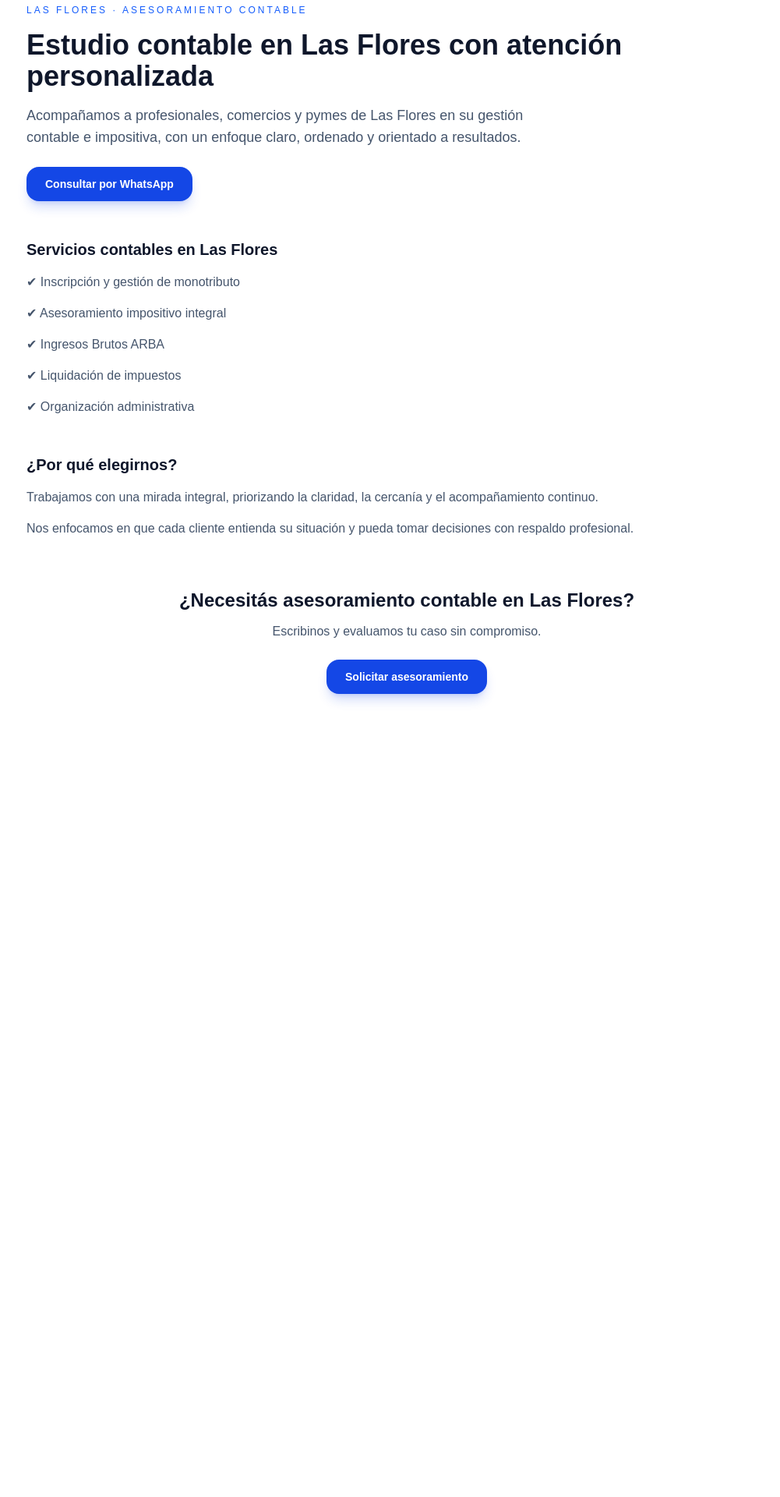
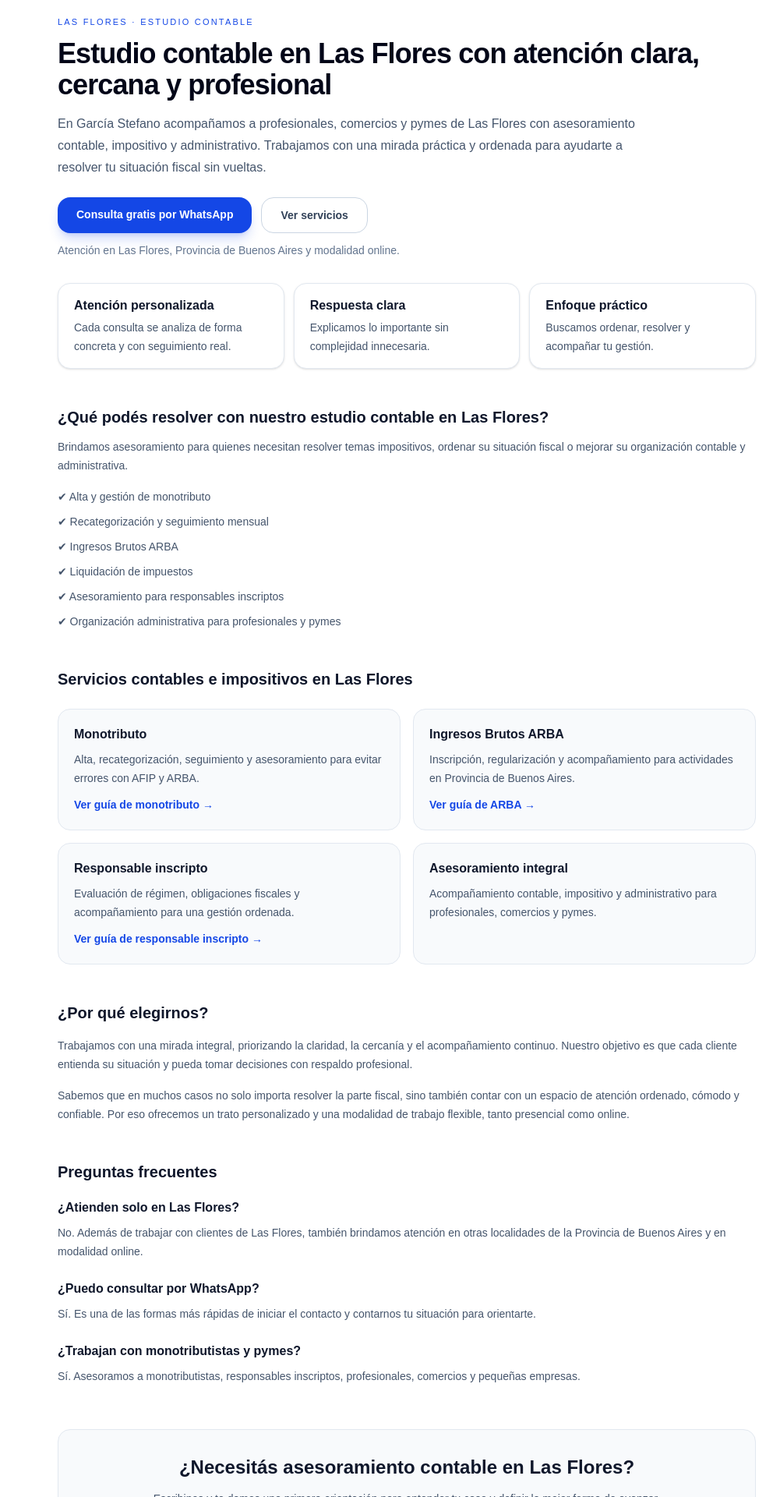
Before and after one commit to diegoartola/garciastefano-web, a Next.js app: page /estudio-contable-las-flores in a window 1280 px wide. Shown: the part 60-1980 px from the top of the page at 78% size, without its empty margins (118-1119 px from the left). Before the commit the page ends 1014 px from the top, so only its background shows below. Built offline with nearby package versions, Linux system fonts and the light colour scheme.

Commit message:
Add estudio contable las flores landing

```diff
--- a/app/estudio-contable-las-flores/page.tsx
+++ b/app/estudio-contable-las-flores/page.tsx
@@ -1,91 +1,266 @@
-export const metadata = {
-  title: "Estudio contable en Las Flores | García Stefano",
+import type { Metadata } from "next";
+
+export const metadata: Metadata = {
+  title: "Estudio contable en Las Flores | Asesoramiento integral",
   description:
-    "Estudio contable en Las Flores. Asesoramiento impositivo, monotributo, ingresos brutos y gestión contable para profesionales y pymes.",
+    "Estudio contable en Las Flores para profesionales, comercios y pymes. Monotributo, ARBA, impuestos y asesoramiento contable con atención clara y personalizada.",
 };
 
 export default function LasFloresPage() {
   return (
-    <main className="px-6 py-16 max-w-5xl mx-auto">
-      {/* HERO */}
-      <section className="mb-12">
-        <p className="text-[12px] uppercase tracking-[0.25em] text-blue-600 font-medium">
-          LAS FLORES · ASESORAMIENTO CONTABLE
+    <main className="px-4 py-16 md:px-6 md:py-20">
+      <div className="mx-auto max-w-4xl">
+        <p className="text-[11px] uppercase tracking-[0.2em] text-blue-700">
+          Las Flores · Estudio contable
         </p>
 
-        <h1 className="mt-4 text-3xl md:text-4xl font-semibold text-slate-900">
-          Estudio contable en Las Flores con atención personalizada
+        <h1 className="mt-3 text-3xl font-bold tracking-tight text-slate-950 md:text-4xl">
+          Estudio contable en Las Flores con atención clara, cercana y
+          profesional
         </h1>
 
-        <p className="mt-4 text-slate-600 text-base md:text-lg max-w-2xl">
-          Acompañamos a profesionales, comercios y pymes de Las Flores en su
-          gestión contable e impositiva, con un enfoque claro, ordenado y
-          orientado a resultados.
+        <p className="mt-4 max-w-3xl text-base leading-7 text-slate-600">
+          En García Stefano acompañamos a profesionales, comercios y pymes de
+          Las Flores con asesoramiento contable, impositivo y administrativo.
+          Trabajamos con una mirada práctica y ordenada para ayudarte a resolver
+          tu situación fiscal sin vueltas.
         </p>
 
-        <div className="mt-6">
+        <div className="mt-6 flex flex-col gap-3 sm:flex-row">
           <a
-            href="https://wa.me/5492215035412?text=Hola%20quiero%20asesoramiento%20contable"
-            className="inline-block rounded-2xl bg-blue-700 px-6 py-3 text-sm font-semibold text-white shadow-lg shadow-blue-700/20 transition hover:bg-blue-800"
+            href="https://wa.me/5492215035412?text=Hola,%20quiero%20asesoramiento%20contable%20en%20Las%20Flores"
+            target="_blank"
+            rel="noopener noreferrer"
+            className="inline-block rounded-2xl bg-blue-700 px-6 py-3 text-center text-sm font-semibold text-white shadow-lg shadow-blue-700/20 transition hover:bg-blue-800"
           >
-            Consultar por WhatsApp
+            Consulta gratis por WhatsApp
           </a>
+
+          <a
+            href="#servicios"
+            className="inline-block rounded-2xl border border-slate-300 bg-white px-6 py-3 text-center text-sm font-semibold text-slate-700 transition hover:border-blue-200 hover:bg-blue-50 hover:text-blue-700"
+          >
+            Ver servicios
+          </a>
+        </div>
+
+        <p className="mt-3 text-sm text-slate-500">
+          Atención en Las Flores, Provincia de Buenos Aires y modalidad online.
+        </p>
+
+        <div className="mt-8 grid gap-3 sm:grid-cols-3">
+          <div className="rounded-2xl border border-slate-200 bg-white px-5 py-4 shadow-sm">
+            <p className="text-base font-semibold text-slate-900">
+              Atención personalizada
+            </p>
+            <p className="mt-1 text-sm leading-6 text-slate-600">
+              Cada consulta se analiza de forma concreta y con seguimiento real.
+            </p>
+          </div>
+
+          <div className="rounded-2xl border border-slate-200 bg-white px-5 py-4 shadow-sm">
+            <p className="text-base font-semibold text-slate-900">
+              Respuesta clara
+            </p>
+            <p className="mt-1 text-sm leading-6 text-slate-600">
+              Explicamos lo importante sin complejidad innecesaria.
+            </p>
+          </div>
+
+          <div className="rounded-2xl border border-slate-200 bg-white px-5 py-4 shadow-sm">
+            <p className="text-base font-semibold text-slate-900">
+              Enfoque práctico
+            </p>
+            <p className="mt-1 text-sm leading-6 text-slate-600">
+              Buscamos ordenar, resolver y acompañar tu gestión.
+            </p>
+          </div>
+        </div>
+
+        <section className="mt-12">
+          <h2 className="text-xl font-semibold text-slate-900">
+            ¿Qué podés resolver con nuestro estudio contable en Las Flores?
+          </h2>
+
+          <p className="mt-3 text-sm leading-6 text-slate-600">
+            Brindamos asesoramiento para quienes necesitan resolver temas
+            impositivos, ordenar su situación fiscal o mejorar su organización
+            contable y administrativa.
+          </p>
+
+          <ul className="mt-4 space-y-2 text-sm leading-6 text-slate-600">
+            <li>✔ Alta y gestión de monotributo</li>
+            <li>✔ Recategorización y seguimiento mensual</li>
+            <li>✔ Ingresos Brutos ARBA</li>
+            <li>✔ Liquidación de impuestos</li>
+            <li>✔ Asesoramiento para responsables inscriptos</li>
+            <li>✔ Organización administrativa para profesionales y pymes</li>
+          </ul>
+        </section>
+
+        <section id="servicios" className="mt-12">
+          <h2 className="text-xl font-semibold text-slate-900">
+            Servicios contables e impositivos en Las Flores
+          </h2>
+
+          <div className="mt-6 grid gap-4 sm:grid-cols-2">
+            <div className="rounded-2xl border border-slate-200 bg-slate-50 p-5">
+              <h3 className="text-base font-semibold text-slate-900">
+                Monotributo
+              </h3>
+              <p className="mt-2 text-sm leading-6 text-slate-600">
+                Alta, recategorización, seguimiento y asesoramiento para evitar
+                errores con AFIP y ARBA.
+              </p>
+              <a
+                href="/monotributo-argentina"
+                className="mt-3 inline-block text-sm font-semibold text-blue-700 hover:underline"
+              >
+                Ver guía de monotributo →
+              </a>
+            </div>
+
+            <div className="rounded-2xl border border-slate-200 bg-slate-50 p-5">
+              <h3 className="text-base font-semibold text-slate-900">
+                Ingresos Brutos ARBA
+              </h3>
+              <p className="mt-2 text-sm leading-6 text-slate-600">
+                Inscripción, regularización y acompañamiento para actividades en
+                Provincia de Buenos Aires.
+              </p>
+              <a
+                href="/ingresos-brutos-arba"
+                className="mt-3 inline-block text-sm font-semibold text-blue-700 hover:underline"
+              >
+                Ver guía de ARBA →
+              </a>
+            </div>
+
+            <div className="rounded-2xl border border-slate-200 bg-slate-50 p-5">
+              <h3 className="text-base font-semibold text-slate-900">
+                Responsable inscripto
+              </h3>
+              <p className="mt-2 text-sm leading-6 text-slate-600">
+                Evaluación de régimen, obligaciones fiscales y acompañamiento
+                para una gestión ordenada.
+              </p>
+              <a
+                href="/responsable-inscripto-vs-monotributo"
+                className="mt-3 inline-block text-sm font-semibold text-blue-700 hover:underline"
+              >
+                Ver guía de responsable inscripto →
+              </a>
+            </div>
+
+            <div className="rounded-2xl border border-slate-200 bg-slate-50 p-5">
+              <h3 className="text-base font-semibold text-slate-900">
+                Asesoramiento integral
+              </h3>
+              <p className="mt-2 text-sm leading-6 text-slate-600">
+                Acompañamiento contable, impositivo y administrativo para
+                profesionales, comercios y pymes.
+              </p>
+            </div>
           </div>
         </section>
 
-      {/* SERVICIOS */}
-      <section className="mb-12">
-        <h2 className="text-xl font-semibold text-slate-900 mb-4">
-          Servicios contables en Las Flores
-        </h2>
-
-        <ul className="space-y-4 text-slate-600">
-          <li>✔ Inscripción y gestión de monotributo</li>
-          <li>✔ Asesoramiento impositivo integral</li>
-          <li>✔ Ingresos Brutos ARBA</li>
-          <li>✔ Liquidación de impuestos</li>
-          <li>✔ Organización administrativa</li>
-        </ul>
-      </section>
-
-      {/* DIFERENCIAL */}
-      <section className="mb-12">
-        <h2 className="text-xl font-semibold text-slate-900 mb-4">
+        <section className="mt-12">
+          <h2 className="text-xl font-semibold text-slate-900">
             ¿Por qué elegirnos?
           </h2>
 
-        <div className="space-y-4 text-slate-600">
+          <div className="mt-4 space-y-4 text-sm leading-6 text-slate-600">
             <p>
               Trabajamos con una mirada integral, priorizando la claridad, la
-            cercanía y el acompañamiento continuo.
+              cercanía y el acompañamiento continuo. Nuestro objetivo es que
+              cada cliente entienda su situación y pueda tomar decisiones con
+              respaldo profesional.
             </p>
 
             <p>
-            Nos enfocamos en que cada cliente entienda su situación y pueda
-            tomar decisiones con respaldo profesional.
+              Sabemos que en muchos casos no solo importa resolver la parte
+              fiscal, sino también contar con un espacio de atención ordenado,
+              cómodo y confiable. Por eso ofrecemos un trato personalizado y una
+              modalidad de trabajo flexible, tanto presencial como online.
             </p>
           </div>
         </section>
 
-      {/* CTA FINAL */}
-      <section className="mt-16 text-center">
-        <h3 className="text-2xl font-semibold text-slate-900">
+        <section className="mt-12">
+          <h2 className="text-xl font-semibold text-slate-900">
+            Preguntas frecuentes
+          </h2>
+
+          <div className="mt-5 space-y-6">
+            <div>
+              <h3 className="text-base font-semibold text-slate-900">
+                ¿Atienden solo en Las Flores?
+              </h3>
+              <p className="mt-2 text-sm leading-6 text-slate-600">
+                No. Además de trabajar con clientes de Las Flores, también
+                brindamos atención en otras localidades de la Provincia de
+                Buenos Aires y en modalidad online.
+              </p>
+            </div>
+
+            <div>
+              <h3 className="text-base font-semibold text-slate-900">
+                ¿Puedo consultar por WhatsApp?
+              </h3>
+              <p className="mt-2 text-sm leading-6 text-slate-600">
+                Sí. Es una de las formas más rápidas de iniciar el contacto y
+                contarnos tu situación para orientarte.
+              </p>
+            </div>
+
+            <div>
+              <h3 className="text-base font-semibold text-slate-900">
+                ¿Trabajan con monotributistas y pymes?
+              </h3>
+              <p className="mt-2 text-sm leading-6 text-slate-600">
+                Sí. Asesoramos a monotributistas, responsables inscriptos,
+                profesionales, comercios y pequeñas empresas.
+              </p>
+            </div>
+          </div>
+        </section>
+
+        <div className="mt-14 rounded-2xl border border-slate-200 bg-slate-50 p-8 text-center">
+          <h2 className="text-2xl font-semibold text-slate-900">
             ¿Necesitás asesoramiento contable en Las Flores?
-        </h3>
+          </h2>
 
-        <p className="mt-3 text-slate-600">
-          Escribinos y evaluamos tu caso sin compromiso.
+          <p className="mt-3 text-sm leading-6 text-slate-600">
+            Escribinos y te damos una primera orientación para entender tu caso
+            y definir la mejor forma de avanzar.
           </p>
 
-        <div className="mt-6">
           <a
-            href="https://wa.me/5492215035412?text=Hola%20quiero%20asesoramiento%20contable"
-            className="inline-block rounded-2xl bg-blue-700 px-6 py-3 text-sm font-semibold text-white shadow-lg shadow-blue-700/20 transition hover:bg-blue-800"
+            href="https://wa.me/5492215035412?text=Hola,%20quiero%20asesoramiento%20contable%20en%20Las%20Flores"
+            target="_blank"
+            rel="noopener noreferrer"
+            className="mt-6 inline-block rounded-2xl bg-blue-700 px-6 py-3 text-sm font-semibold text-white shadow-lg shadow-blue-700/20 transition hover:bg-blue-800"
           >
-            Solicitar asesoramiento
+            Hablar por WhatsApp ahora
           </a>
+
+          <p className="mt-3 text-sm text-slate-500">
+            Primera orientación sin compromiso.
+          </p>
         </div>
-      </section>
+
+        <p className="mt-6 text-sm text-slate-500">
+          Si también buscás atención en otra localidad, podés ver nuestra página
+          de{" "}
+          <a
+            href="/estudio-contable-la-plata"
+            className="font-medium text-blue-600 hover:underline"
+          >
+            estudio contable en La Plata
+          </a>
+          .
+        </p>
+      </div>
     </main>
   );
 }
```
Lines whose indentation alone changed are shown as unchanged.
